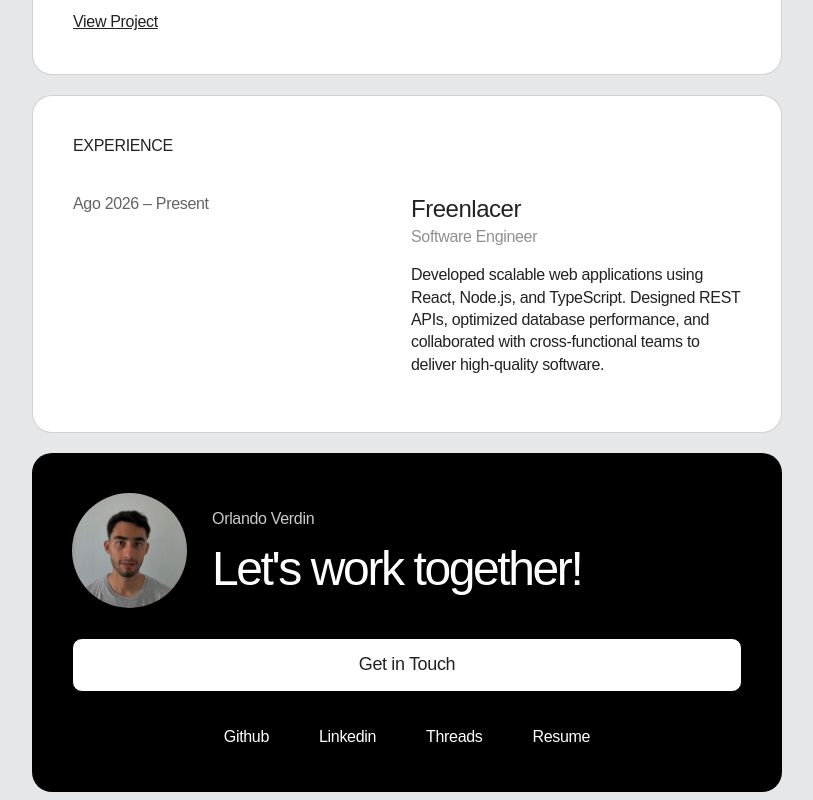
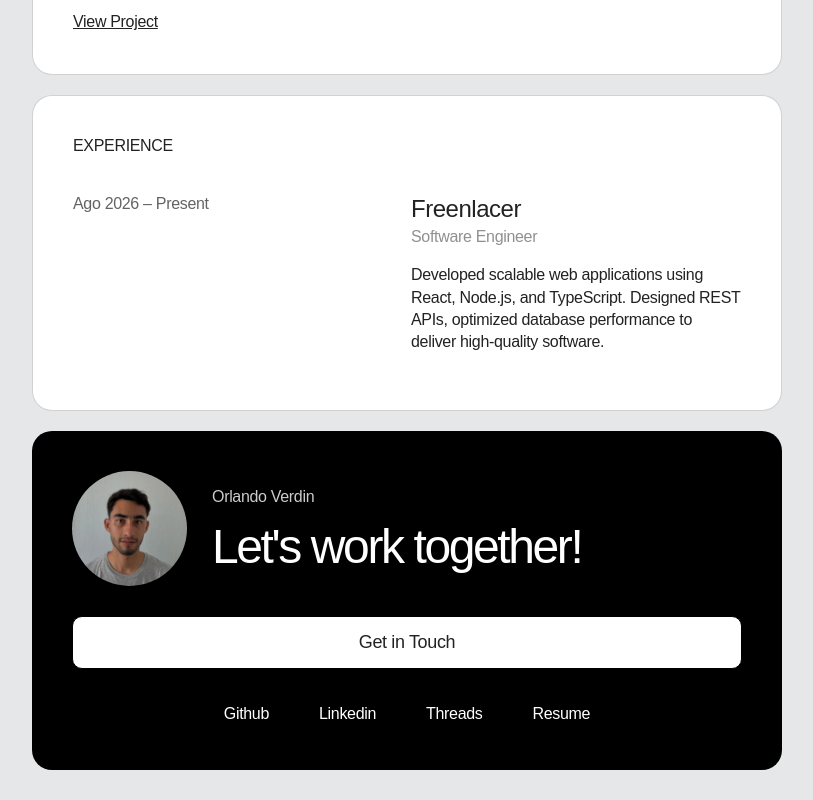
Before and after one commit to Orliland/Orliland, a React (Vite) app: page / in a window 1280 px wide. Shown: the part 1146-1946 px from the top of the page, without its empty margins (233-1046 px from the left). After the commit the page ends 1924 px from the top, so only its background shows below. Built offline with nearby package versions, Linux system fonts and the light colour scheme.

Commit message:
update experience

```diff
--- a/src/layout/Experience/index.jsx
+++ b/src/layout/Experience/index.jsx
@@ -6,7 +6,7 @@ const positions = [
     company: "Freenlacer",
     position: "Software Engineer",
     description:
-      "Developed scalable web applications using React, Node.js, and TypeScript. Designed REST APIs, optimized database performance, and collaborated with cross-functional teams to deliver high-quality software.",
+      "Developed scalable web applications using React, Node.js, and TypeScript. Designed REST APIs, optimized database performance to deliver high-quality software.",
   },
 ];
 
```
